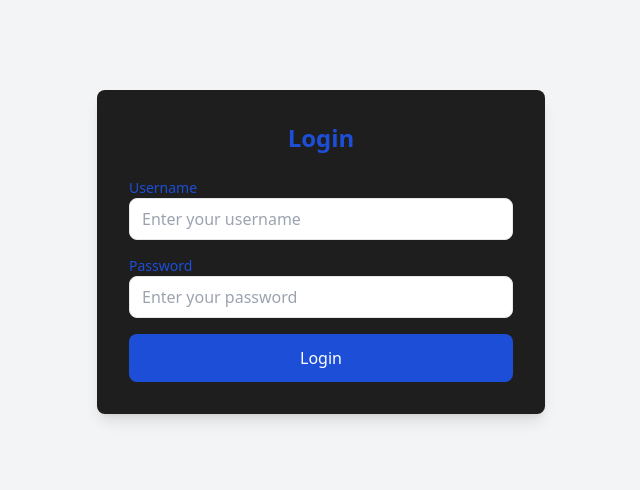
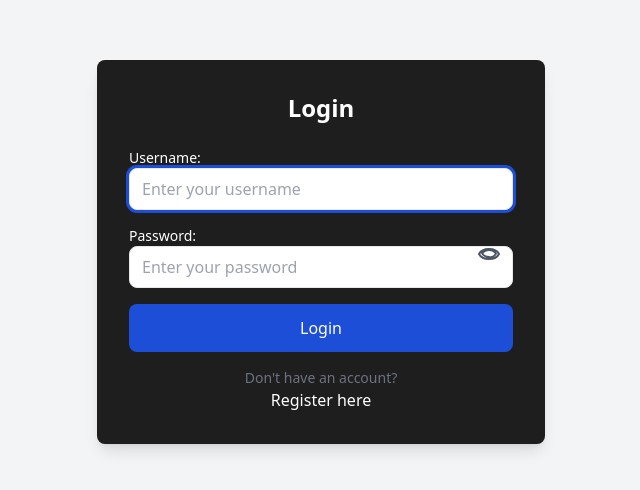
Before and after one commit to LockHart5836/motor_care, an Angular app: page /login in a window 1280 px wide. Shown: the part 148-638 px from the top of the page, without its empty margins (319-959 px from the left). Built offline with nearby package versions, Linux system fonts and the light colour scheme.

Commit message:
LOGIN UI NO BackEnd

```diff
--- a/src/app/app.config.ts
+++ b/src/app/app.config.ts
@@ -1,15 +1,13 @@
 import { ApplicationConfig } from '@angular/core';
 import { provideRouter } from '@angular/router';
 import { HttpClientModule } from '@angular/common/http';
-import { FormsModule } from '@angular/forms'; // Import FormsModule
-import { CommonModule } from '@angular/common'; // Import CommonModule
+import { CommonModule } from '@angular/common';  // Import CommonModule
 import { routes } from './app.routes';
 
 export const appConfig: ApplicationConfig = {
   providers: [
     provideRouter(routes),
     HttpClientModule,
-    FormsModule, // Ensure FormsModule is provided here
-    CommonModule, // Ensure CommonModule is provided here
+    CommonModule  // Add CommonModule here to use ngIf
   ]
 };
--- a/src/app/login/login.component.html
+++ b/src/app/login/login.component.html
@@ -3,30 +3,56 @@
     <h2 class="text-2xl font-semibold text-primary text-center mb-6">Login</h2>
     <form class="space-y-4">
       <div>
-        <label for="username" class="block text-sm font-medium text-primary">Username</label>
+        <label for="username" class="block text-sm font-medium text-primary">Username:</label>
         <input
           type="text"
           id="username"
-          name="username"
+          #username
           placeholder="Enter your username"
           class="w-full px-3 py-2 rounded-lg border focus:outline-none focus:ring focus:ring-primary dark:focus:ring-primary ring ring-transparent bg-input dark:bg-input text-primary dark:text-primary"
           aria-label="Username"
         />
       </div>
-      <div>
-        <label for="password" class="block text-sm font-medium text-primary">Password</label>
+      <div class="relative">
+        <label for="password" class="block text-sm font-medium text-primary">Password:</label>
         <input
-          type="password"
+          [type]="passwordFieldType"
           id="password"
-          name="password"
+          #password
           placeholder="Enter your password"
           class="w-full px-3 py-2 rounded-lg border focus:outline-none focus:ring focus:ring-primary dark:focus:ring-primary ring ring-transparent bg-input dark:bg-input text-primary dark:text-primary"
           aria-label="Password"
         />
+        <!-- Eye Icon Button -->
+        <button type="button" (click)="togglePasswordVisibility()" class="absolute inset-y-0 right-3 flex items-center">
+          <svg *ngIf="passwordFieldType === 'password'" xmlns="http://www.w3.org/2000/svg" width="24" height="24" fill="none" stroke="currentColor" stroke-width="2" stroke-linecap="round" stroke-linejoin="round" class="text-gray-600 dark:text-gray-400">
+            <path d="M12 4C7 4 3.4 6.3 2 9c1.4 2.7 5 5 10 5s8.6-2.3 10-5c-1.4-2.7-5-5-10-5zm0 8c-3 0-5.6-1.5-7-3.7C6 7 8.4 5 12 5c3 0 5.6 1.5 7 3.7-1.4 2.2-4 3.7-7 3.7zm0 0" />
+          </svg>
+          <svg *ngIf="passwordFieldType === 'text'" xmlns="http://www.w3.org/2000/svg" width="24" height="24" fill="none" stroke="currentColor" stroke-width="2" stroke-linecap="round" stroke-linejoin="round" class="text-gray-600 dark:text-gray-400">
+            <path d="M12 4C7 4 3.4 6.3 2 9c1.4 2.7 5 5 10 5s8.6-2.3 10-5c-1.4-2.7-5-5-10-5zm0 8c-3 0-5.6-1.5-7-3.7C6 7 8.4 5 12 5c3 0 5.6 1.5 7 3.7-1.4 2.2-4 3.7-7 3.7zm0 0" />
+          </svg>
+        </button>
       </div>
-      <button type="submit" class="w-full bg-primary text-primary-foreground hover:bg-primary/80 hover:text-primary p-3 rounded-lg transition-colors duration-300">
+
+      <!-- Loading Spinner (Visible when isLoading is true) -->
+      <div *ngIf="isLoading" class="text-center text-primary">
+        <span>Loading...</span> <!-- You can replace this with a spinner icon -->
+      </div>
+
+      <!-- Error message displayed if there's an error -->
+      <p *ngIf="errorMessage" class="text-red-500 mt-2 transition-all duration-300 ease-in-out">{{ errorMessage }}</p>
+
+      <button type="button" (click)="onLogin()"
+              [disabled]="isLoading"
+              class="w-full bg-primary text-primary-foreground hover:bg-primary/80 hover:text-primary p-3 rounded-lg transition-colors duration-300">
         Login
       </button>
+
+      <!-- Register link -->
+      <div class="text-center mt-4">
+        <p class="text-sm text-gray-500">Don't have an account?</p>
+        <a href="/register" class="text-primary hover:text-primary/80">Register here</a> <!-- Link to Register page -->
+      </div>
     </form>
   </div>
 </div>
--- a/src/app/login/login.component.scss
+++ b/src/app/login/login.component.scss
@@ -10,7 +10,13 @@
 
 
   .text-primary {
-    color: #1d4ed8; /* Example primary text color */
+    color: white; /* Example primary text color */
+  }
+  #password {
+    color: black; /* Example password text color */
+  }
+  #username {
+    color: black;
   }
 
   .text-primary-foreground {
@@ -29,3 +35,10 @@
     background-color: #ffffff; /* Input background color */
     color: #1d4ed8; /* Input text color */
   }
+
+  button svg {
+    transition: all 0.3s ease;
+    width: 24px;
+    height: 24px;
+    cursor: pointer;
+  }
--- a/src/app/login/login.component.ts
+++ b/src/app/login/login.component.ts
@@ -1,26 +1,52 @@
-import { Component } from '@angular/core';
+import { Component, ViewChild, ElementRef, AfterViewInit } from '@angular/core';
 import { Router } from '@angular/router';
+import { CommonModule } from '@angular/common';
 
 @Component({
   selector: 'app-login',
+  standalone: true,
+  imports: [CommonModule],
   templateUrl: './login.component.html',
   styleUrls: ['./login.component.scss']
 })
-export class LoginComponent {
-  username: string = '';
-  password: string = '';
+export class LoginComponent implements AfterViewInit {
+  @ViewChild('username') usernameInput!: ElementRef;
+  @ViewChild('password') passwordInput!: ElementRef;
   errorMessage: string = '';
+  isLoading: boolean = false;
+
+  passwordFieldType: string = 'password';
 
   constructor(private router: Router) {}
 
+  togglePasswordVisibility(): void {
+    this.passwordFieldType = this.passwordFieldType === 'password' ? 'text' : 'password';
+  }
+
+  // Implement AfterViewInit to ensure ViewChild elements are initialized
+  ngAfterViewInit(): void {
+    this.usernameInput.nativeElement.focus();
+  }
+
   onLogin(): void {
+    this.errorMessage = '';  // Clear previous error message
+    this.isLoading = true;  // Show loading state
+
+    const username = this.usernameInput.nativeElement.value;
+    const password = this.passwordInput.nativeElement.value;
+
     // Simulated login check (replace with actual backend API logic)
-    if (this.username === 'jake@gmail.com' && this.password === '123') {
-      console.log('Login successful');
-      this.router.navigate(['/dashboard']); // Navigate to the dashboard
-    } else {
-      this.errorMessage = 'Invalid username or password';
-      console.error('Login failed');
-    }
+    setTimeout(() => {
+      // Simulate a short delay for the login process
+      this.isLoading = false;  // Hide loading state
+
+      if (username === 'jake@gmail.com' && password === '123') {
+        console.log('Login successful');
+        this.router.navigate(['/dashboard']); // Navigate to the dashboard
+      } else {
+        this.errorMessage = 'Invalid username or password. Please try again.';
+        console.error('Login failed');
+      }
+    }, 1000); // Simulate delay (replace with actual API call)
   }
 }
--- a/src/main.server.ts
+++ b/src/main.server.ts
@@ -1,6 +1,7 @@
 import { bootstrapApplication } from '@angular/platform-browser';
 import { AppComponent } from './app/app.component';
 import { config } from './app/app.config.server';
+import { CommonModule } from '@angular/common';
 
 const bootstrap = () => bootstrapApplication(AppComponent, config);
 
--- a/src/main.ts
+++ b/src/main.ts
@@ -1,6 +1,7 @@
 import { bootstrapApplication } from '@angular/platform-browser';
 import { appConfig } from './app/app.config';
 import { AppComponent } from './app/app.component';
+import { CommonModule } from '@angular/common';
 
-bootstrapApplication(AppComponent, appConfig)
+bootstrapApplication(AppComponent, appConfig,)
   .catch((err) => console.error(err));
```
